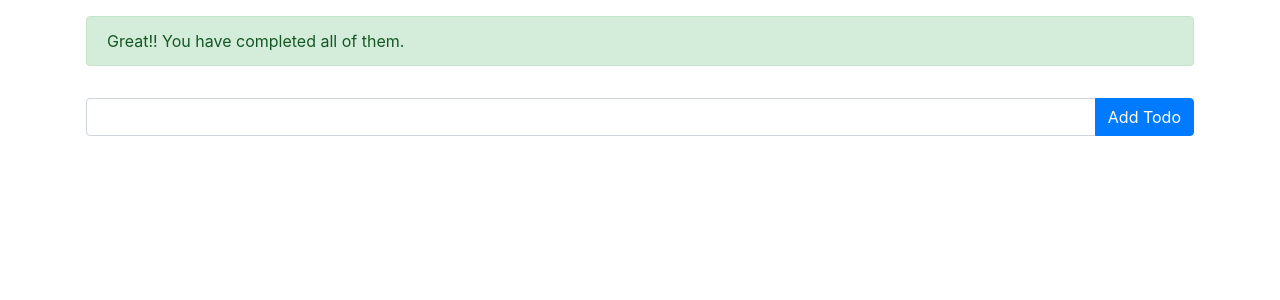
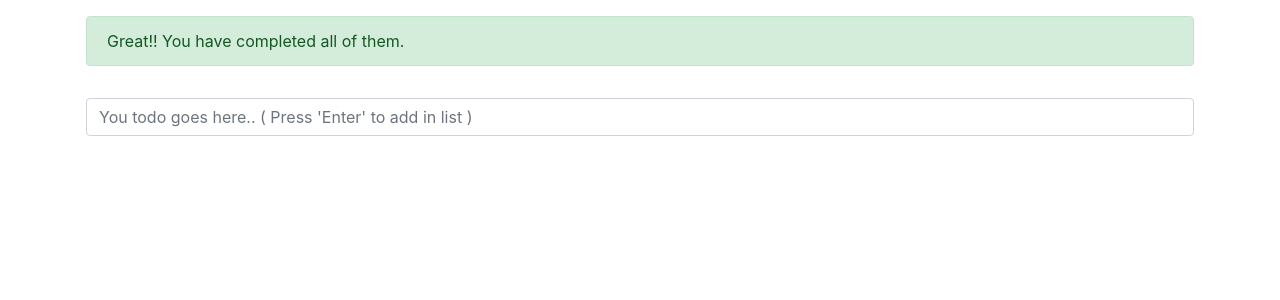
Before and after one commit to swabha1/react-training-examples, a React (Create React App) app: page / in a window 1280 px wide. Shown: the top 300 px of the page. Built offline with nearby package versions, Linux system fonts and the light colour scheme.

Commit message:
* Added functionality of adding todo on enter key. * Removed add todo button. * Filtered todo based on done status. * Added line through.

```diff
--- a/src/App.js
+++ b/src/App.js
@@ -47,6 +47,12 @@ class App extends Component {
 
   setNewTodoString = e => {
     this.setState({ newTodo: e.target.value });
+  };
+
+  addItemOnEnter = e => {
+    if (e.key === "Enter") {
+      this.addTodoHandler();
+    }
   };
 
   getTodoList = () => {
@@ -110,6 +116,7 @@ class App extends Component {
                 setNewTodoString={this.setNewTodoString}
                 newTodo={this.state.newTodo}
                 addTodoHandler={this.addTodoHandler}
+                keyHandler={this.addItemOnEnter}
               />
             </div>
           </div>
--- a/src/components/AddTodo/AddTodo.js
+++ b/src/components/AddTodo/AddTodo.js
@@ -8,17 +8,10 @@ const addTodo = props => {
         type="text"
         className="form-control"
         onChange={props.setNewTodoString}
+        placeholder="You todo goes here.. ( Press 'Enter' to add in list )"
+        onKeyDown={props.keyHandler}
         value={props.newTodo}
       />
-      <div className="input-group-append">
-        <button
-          className="btn btn-primary"
-          onClick={props.addTodoHandler}
-          type="button"
-        >
-          Add Todo
-        </button>
-      </div>
     </div>
   );
 };
--- a/src/components/Notification/Notification.js
+++ b/src/components/Notification/Notification.js
@@ -5,19 +5,22 @@ const notification = props => {
   const getClassAndMsg = () => {
     let classes = ["alert"];
     let message = "";
-    if (props.todoList.length >= 5) {
+    let filteredTodoList = props.todoList.filter(item => {
+      return item.done === false;
+    });
+    if (filteredTodoList.length >= 5) {
       classes.push("alert-danger");
       message = `You have more item to finish today!`;
     }
-    if (props.todoList.length >= 3 && props.todoList.length < 5) {
+    if (filteredTodoList.length >= 3 && filteredTodoList.length < 5) {
       classes.push("alert-warning");
       message = `It will be a busy day today!`;
     }
-    if (props.todoList.length >= 1 && props.todoList.length < 3) {
+    if (filteredTodoList.length >= 1 && filteredTodoList.length < 3) {
       classes.push("alert-primary");
       message = `Your are almost close to finish!`;
     }
-    if (props.todoList.length === 0) {
+    if (filteredTodoList.length === 0) {
       classes.push("alert-success");
       message = `Great!! You have completed all of them.`;
     }
--- a/src/components/Todo/Todo.css
+++ b/src/components/Todo/Todo.css
@@ -1,5 +1,8 @@
 .bg-success {
   color: white;
+}
+.card.bg-success .custom-control-label {
+  text-decoration: line-through;
 }
 /* @media (min-width: 500px) {
     .Person {
```
